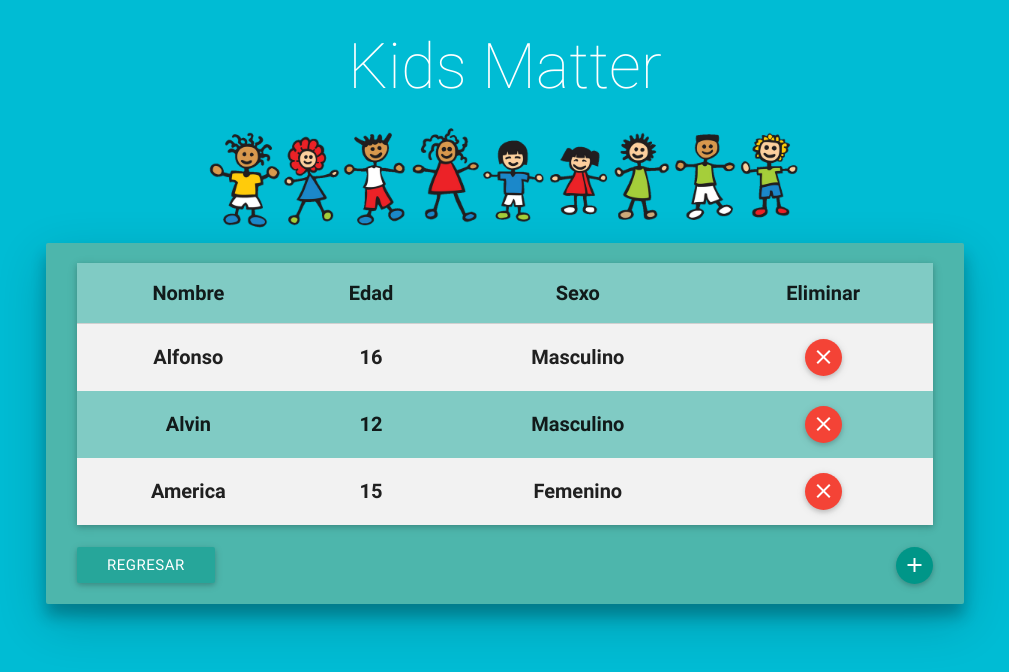
After one commit to EduardoVaca/KidsMatter, a PHP site: the page made by ListaNiños.html in a window 1280 px wide. The commit adds this page. Shown: the top 672 px of the page, without its empty margins (135-1144 px from the left). Run offline with PHP 8.4, Linux system fonts and the light colour scheme; some libraries are stand-ins or nearby versions.

```diff
--- /dev/null
+++ b/ListaNiños.html
@@ -0,0 +1,68 @@
+<!DOCTYPE html>
+<html>
+    <head>
+        <!--Import materialize.css-->
+        <link type="text/css" rel="stylesheet" href="css/materialize.min.css"  media="screen,projection"/>
+        <link type="text/css" rel="stylesheet" href="css/style.css">
+        <link href="https://fonts.googleapis.com/icon?family=Material+Icons" rel="stylesheet">
+        <!--Let browser know website is optimized for mobile-->
+        <meta name="viewport" content="width=device-width, initial-scale=1.0" charset="utf-8"/>
+    </head>
+<body class="cyan">
+    <div align="center">
+      <h1 class="white-text thin center">Kids Matter</h1>
+      <img src="img/kids1.png" width="600px">
+    </div>
+    <div class="container">
+        <div class="content-wrapper">
+            <div class="row card-panel teal lighten-2 z-depth-3">
+                <div class="col s12">
+                        <table class="striped teal lighten-3 z-depth-1 tabla-actividades">
+                        <thead>
+                          <tr>
+                              <th data-field="id" class="center">Nombre</th>
+                              <th data-field="age" class="center">Edad</th>
+                              <th data-field="gender" class="center">Sexo</th>
+                              <th data-field="delete" class="center">Eliminar</th>
+                          </tr>
+                        </thead>
+
+                        <tbody>
+                           <tr>
+                            <td class="center">Alfonso</td>
+                            <td class="center">16</td>
+                            <td class="center">Masculino</td>
+                            <td class="center"><a class="btn-floating medium waves-effect waves-light red z-depth-1"><i class="material-icons">close</i></a></td>
+                          </tr>
+                          <tr>
+                            <td class="center">Alvin</td>
+                            <td class="center">12</td>
+                            <td class="center">Masculino</td>
+                            <td class="center"><a class="btn-floating medium waves-effect waves-light red z-depth-1"><i class="material-icons">close</i></a></td>
+                          </tr>
+                          <tr>
+                            <td class="center">America</td>
+                            <td class="center">15</td>
+                            <td class="center">Femenino</td>
+                            <td class="center"><a class="btn-floating medium waves-effect waves-light red z-depth-1"><i class="material-icons">close</i></a></td>
+                          </tr>
+                        </tbody>
+                  </table>
+                </div>
+                <div class="col left">
+                <br>
+                <a class="btn waves-effect waves-light right" href="#">Regresar</a>
+                </div>
+                <div class="col right">
+                <br>
+                <a class="btn-floating medium waves-effect waves-light teal z-depth-1"><i class="material-icons">add</i></a>
+                </div>
+            </div>
+        </div>
+    </div>
+
+    <!--Import jQuery before materialize.js-->
+    <script type="text/javascript" src="https://code.jquery.com/jquery-2.1.1.min.js"></script>
+    <script type="text/javascript" src="js/materialize.min.js"></script>
+</body>
+</html>
--- a/Menu.html
+++ b/Menu.html
@@ -10,8 +10,12 @@
     </head>
 <body class="cyan">
     <div class="container">
+            <div align="center">
+              <h1 class="white-text thin center">Kids Matter</h1>
+              <img src="img/kids1.png" width="600px">
+            </div>
         <div class="content-wrapper">
-            <div class="row card-panel teal lighten-2 zdepth-3 " style="margin-top:15rem">
+            <div class="row card-panel teal lighten-2 zdepth-3 " >
 
                 <div class="col s6">
                     <div class="card center medium">
--- a/css/style.css
+++ b/css/style.css
@@ -34,3 +34,8 @@ body, html
 .labelRegister{
   font-size: 20px;
 }
+
+.tabla-actividades{
+    font-weight:900;
+    font-size: 20px;
+}
```
Also changed, not shown: ListaActividades.html (added, +69 -0 lines).
